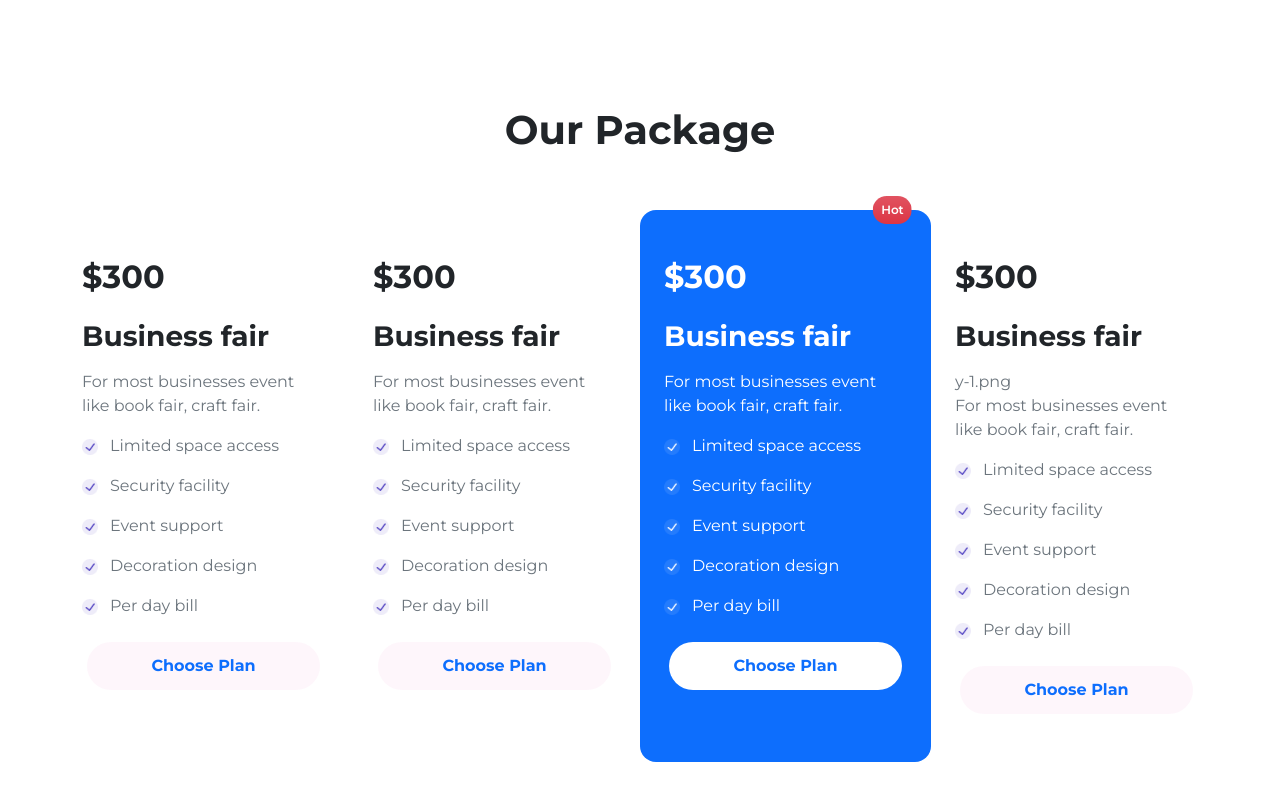
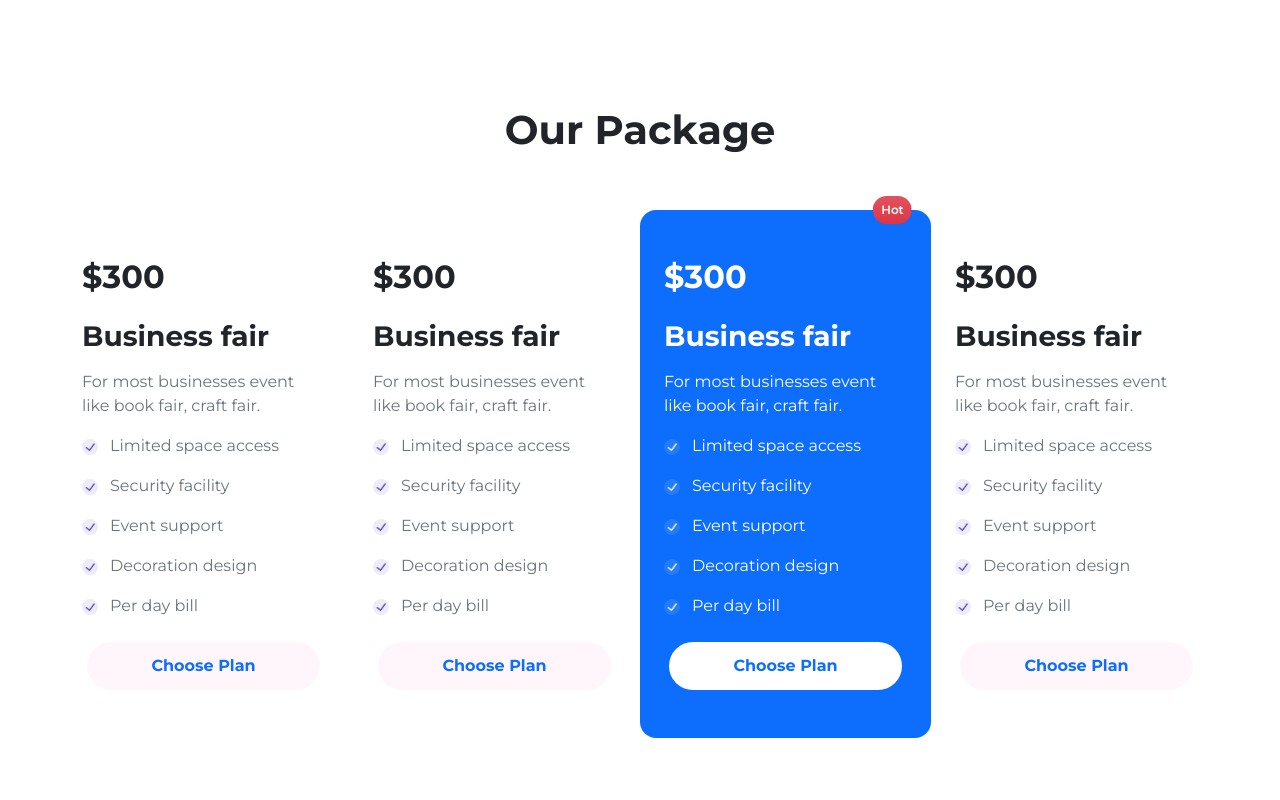
Before and after one commit to smsakawat/Golden-Hall, a plain HTML site: page index.html in a window 1280 px wide. Shown: the part 1218-2018 px from the top of the page. Drawn offline with nearby package versions, Linux system fonts and the light colour scheme.

Commit message:
bug fixed

```diff
--- a/index.html
+++ b/index.html
@@ -366,7 +366,6 @@
             <h3 class="fs-2 fw-bold mb-4">$300</h3>
             <h4 class="fs-3 fw-bold mb-3">Business fair</h4>
             <div class="text-muted mb-4">
-              y-1.png
               <p class="mb-3">
                 For most businesses event like book fair, craft fair.
               </p>
```
